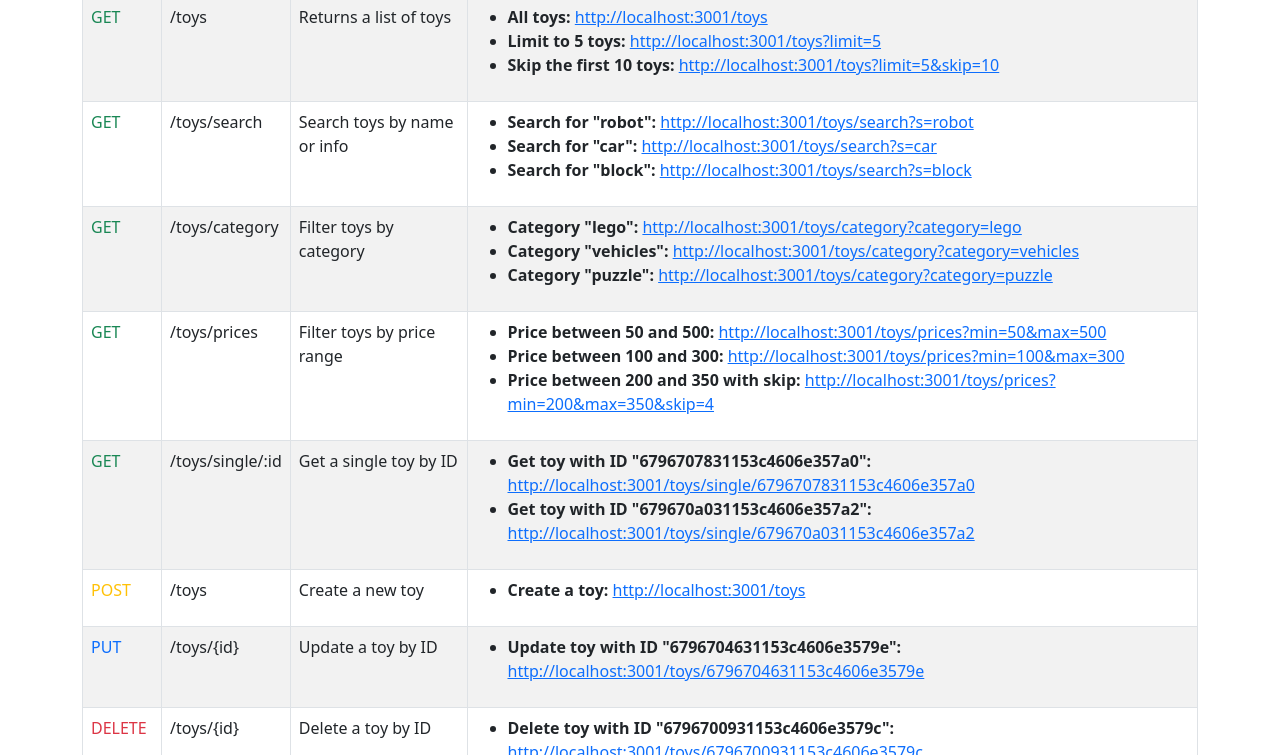
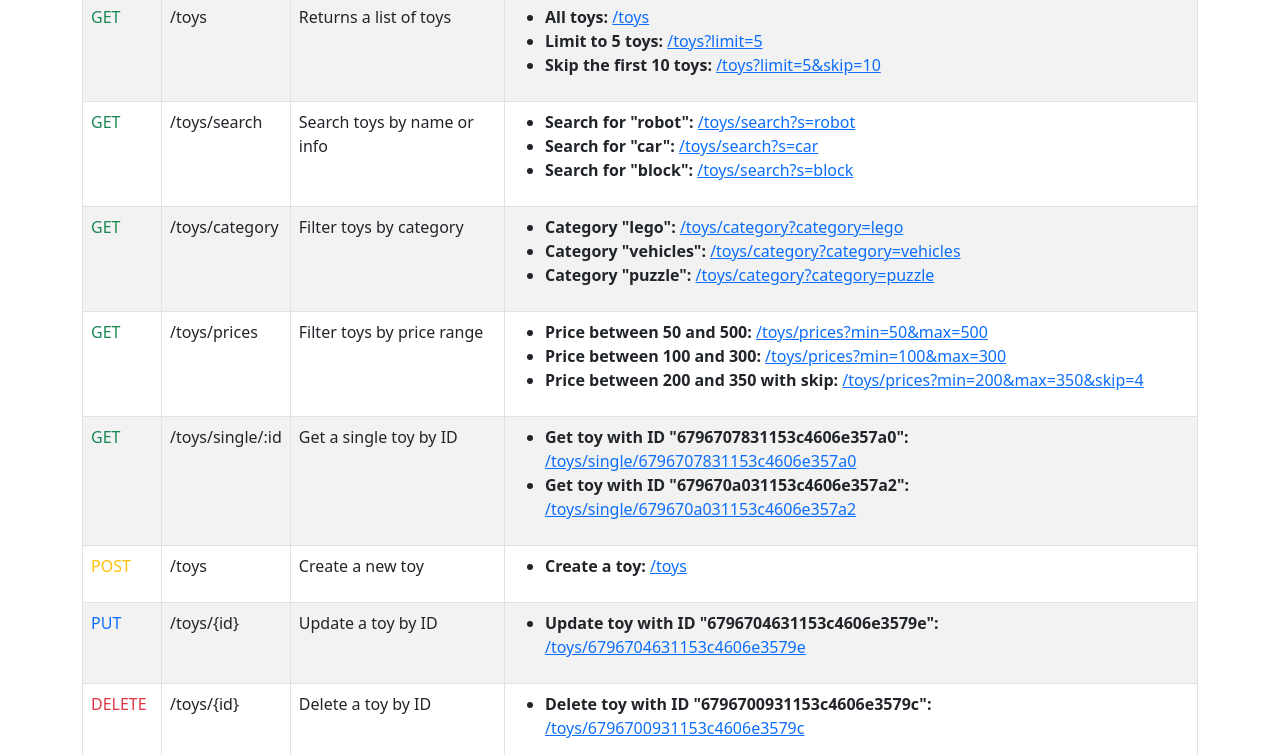
Before and after one commit to kfirmoscovich1/NodeExam, a website: page public/index.html in a window 1280 px wide. Shown: the part 211-966 px from the top of the page. Drawn offline with nearby package versions, Linux system fonts and the light colour scheme.

Commit message:
Add files via upload

```diff
--- a/public/index.html
+++ b/public/index.html
@@ -28,9 +28,9 @@
           <td>Returns a list of toys</td>
           <td>
             <ul>
-              <li><strong>All toys:</strong> <a href="http://localhost:3001/toys" target="_blank">http://localhost:3001/toys</a></li>
-              <li><strong>Limit to 5 toys:</strong> <a href="http://localhost:3001/toys?limit=5" target="_blank">http://localhost:3001/toys?limit=5</a></li>
-              <li><strong>Skip the first 10 toys:</strong> <a href="http://localhost:3001/toys?limit=5&skip=10" target="_blank">http://localhost:3001/toys?limit=5&skip=10</a></li>
+              <li><strong>All toys:</strong> <a href="/toys" target="_blank">/toys</a></li>
+              <li><strong>Limit to 5 toys:</strong> <a href="/toys?limit=5" target="_blank">/toys?limit=5</a></li>
+              <li><strong>Skip the first 10 toys:</strong> <a href="/toys?limit=5&skip=10" target="_blank">/toys?limit=5&skip=10</a></li>
             </ul>
           </td>
         </tr>
@@ -41,9 +41,9 @@
           <td>Search toys by name or info</td>
           <td>
             <ul>
-              <li><strong>Search for "robot":</strong> <a href="http://localhost:3001/toys/search?s=robot" target="_blank">http://localhost:3001/toys/search?s=robot</a></li>
-              <li><strong>Search for "car":</strong> <a href="http://localhost:3001/toys/search?s=car" target="_blank">http://localhost:3001/toys/search?s=car</a></li>
-              <li><strong>Search for "block":</strong> <a href="http://localhost:3001/toys/search?s=block" target="_blank">http://localhost:3001/toys/search?s=block</a></li>
+              <li><strong>Search for "robot":</strong> <a href="/toys/search?s=robot" target="_blank">/toys/search?s=robot</a></li>
+              <li><strong>Search for "car":</strong> <a href="/toys/search?s=car" target="_blank">/toys/search?s=car</a></li>
+              <li><strong>Search for "block":</strong> <a href="/toys/search?s=block" target="_blank">/toys/search?s=block</a></li>
             </ul>
           </td>
         </tr>
@@ -54,9 +54,9 @@
           <td>Filter toys by category</td>
           <td>
             <ul>
-              <li><strong>Category "lego":</strong> <a href="http://localhost:3001/toys/category?category=lego" target="_blank">http://localhost:3001/toys/category?category=lego</a></li>
-              <li><strong>Category "vehicles":</strong> <a href="http://localhost:3001/toys/category?category=vehicles" target="_blank">http://localhost:3001/toys/category?category=vehicles</a></li>
-              <li><strong>Category "puzzle":</strong> <a href="http://localhost:3001/toys/category?category=puzzle" target="_blank">http://localhost:3001/toys/category?category=puzzle</a></li>
+              <li><strong>Category "lego":</strong> <a href="/toys/category?category=lego" target="_blank">/toys/category?category=lego</a></li>
+              <li><strong>Category "vehicles":</strong> <a href="/toys/category?category=vehicles" target="_blank">/toys/category?category=vehicles</a></li>
+              <li><strong>Category "puzzle":</strong> <a href="/toys/category?category=puzzle" target="_blank">/toys/category?category=puzzle</a></li>
             </ul>
           </td>
         </tr>
@@ -67,9 +67,9 @@
           <td>Filter toys by price range</td>
           <td>
             <ul>
-              <li><strong>Price between 50 and 500:</strong> <a href="http://localhost:3001/toys/prices?min=50&max=500" target="_blank">http://localhost:3001/toys/prices?min=50&max=500</a></li>
-              <li><strong>Price between 100 and 300:</strong> <a href="http://localhost:3001/toys/prices?min=100&max=300" target="_blank">http://localhost:3001/toys/prices?min=100&max=300</a></li>
-              <li><strong>Price between 200 and 350 with skip:</strong> <a href="http://localhost:3001/toys/prices?min=200&max=350&skip=4" target="_blank">http://localhost:3001/toys/prices?min=200&max=350&skip=4</a></li>
+              <li><strong>Price between 50 and 500:</strong> <a href="/toys/prices?min=50&max=500" target="_blank">/toys/prices?min=50&max=500</a></li>
+              <li><strong>Price between 100 and 300:</strong> <a href="/toys/prices?min=100&max=300" target="_blank">/toys/prices?min=100&max=300</a></li>
+              <li><strong>Price between 200 and 350 with skip:</strong> <a href="/toys/prices?min=200&max=350&skip=4" target="_blank">/toys/prices?min=200&max=350&skip=4</a></li>
             </ul>
           </td>
         </tr>
@@ -80,8 +80,8 @@
           <td>Get a single toy by ID</td>
           <td>
             <ul>
-              <li><strong>Get toy with ID "6796707831153c4606e357a0":</strong> <a href="http://localhost:3001/toys/single/6796707831153c4606e357a0" target="_blank">http://localhost:3001/toys/single/6796707831153c4606e357a0</a></li>
-              <li><strong>Get toy with ID "679670a031153c4606e357a2":</strong> <a href="http://localhost:3001/toys/single/679670a031153c4606e357a2" target="_blank">http://localhost:3001/toys/single/679670a031153c4606e357a2</a></li>
+              <li><strong>Get toy with ID "6796707831153c4606e357a0":</strong> <a href="/toys/single/6796707831153c4606e357a0" target="_blank">/toys/single/6796707831153c4606e357a0</a></li>
+              <li><strong>Get toy with ID "679670a031153c4606e357a2":</strong> <a href="/toys/single/679670a031153c4606e357a2" target="_blank">/toys/single/679670a031153c4606e357a2</a></li>
             </ul>
           </td>
         </tr>
@@ -92,7 +92,7 @@
           <td>Create a new toy</td>
           <td>
             <ul>
-              <li><strong>Create a toy:</strong> <a href="http://localhost:3001/toys" target="_blank">http://localhost:3001/toys</a></li>
+              <li><strong>Create a toy:</strong> <a href="/toys" target="_blank">/toys</a></li>
             </ul>
           </td>
         </tr>
@@ -104,7 +104,7 @@
           <td>
             <ul>
               <li><strong>Update toy with ID "6796704631153c4606e3579e":</strong>
-              <a href="http://localhost:3001/toys/6796704631153c4606e3579e" target="_blank">http://localhost:3001/toys/6796704631153c4606e3579e</a></li>
+              <a href="/toys/6796704631153c4606e3579e" target="_blank">/toys/6796704631153c4606e3579e</a></li>
             </ul>
           </td>
         </tr>
@@ -116,7 +116,7 @@
           <td>
             <ul>
               <li><strong>Delete toy with ID "6796700931153c4606e3579c":</strong>
-              <a href="http://localhost:3001/toys/6796700931153c4606e3579c" target="_blank">http://localhost:3001/toys/6796700931153c4606e3579c</a></li>
+              <a href="/toys/6796700931153c4606e3579c" target="_blank">/toys/6796700931153c4606e3579c</a></li>
             </ul>
           </td>
         </tr>
```
